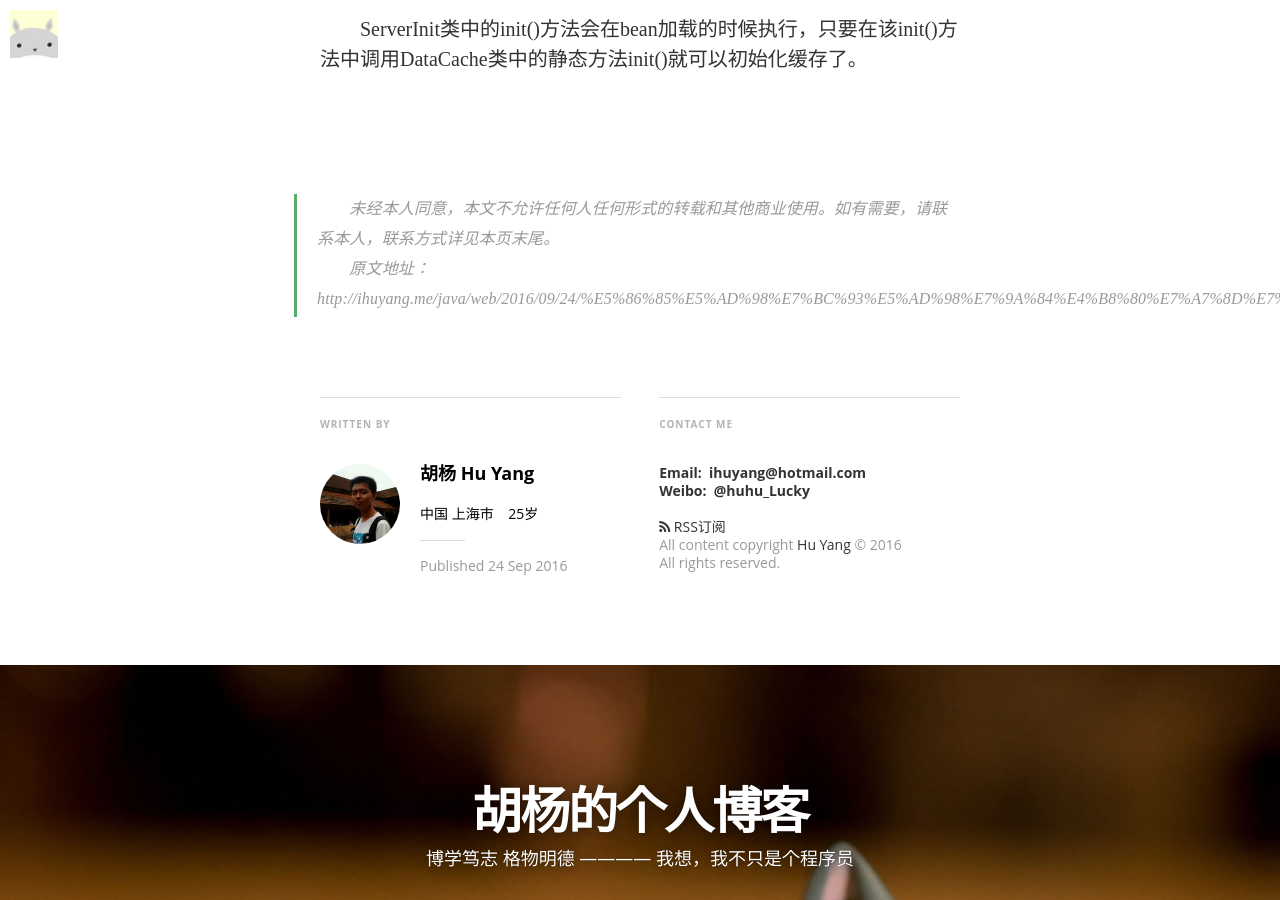
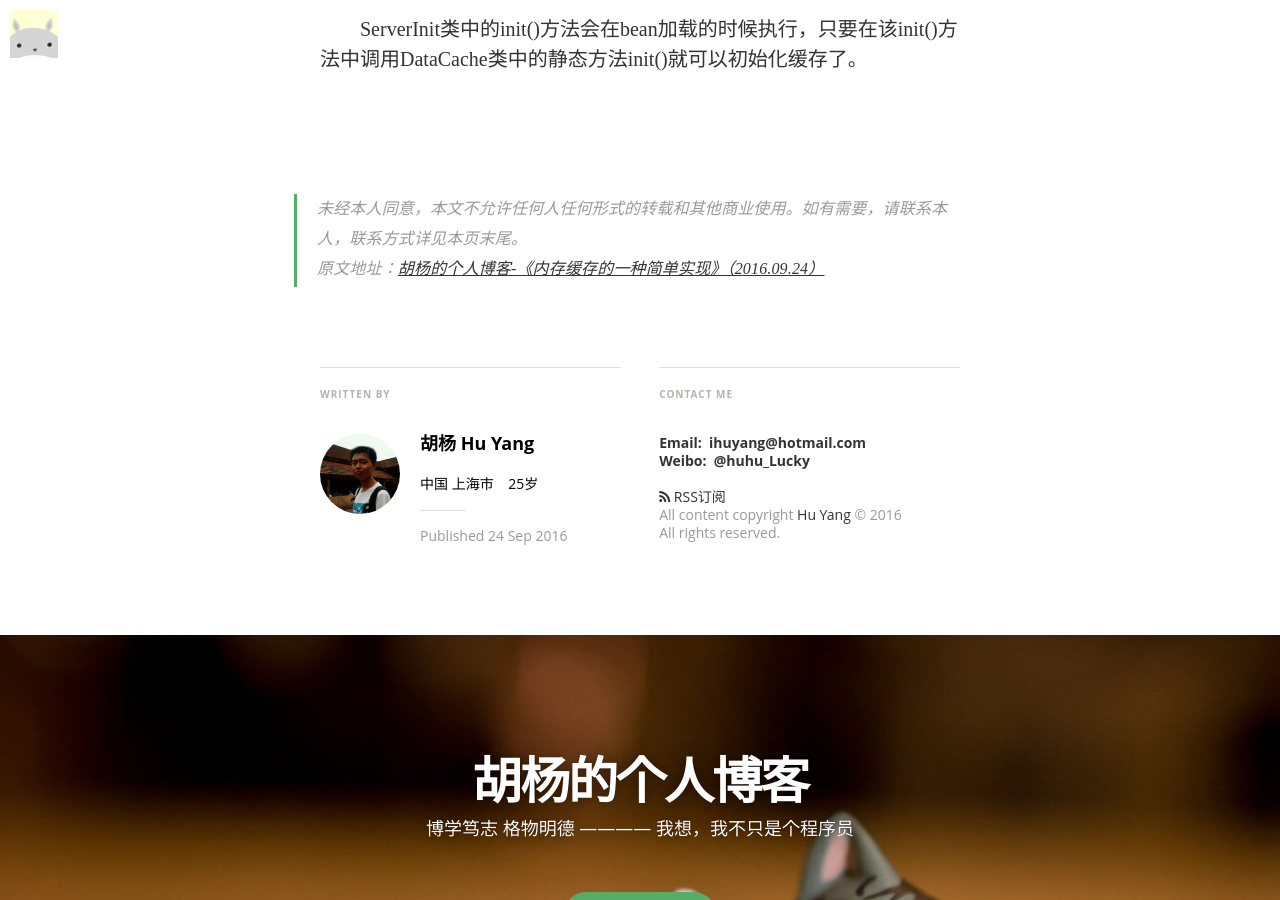
Before and after one commit to ihuyang/myblog, a Jekyll site: the page built from _posts/2016-09-24-内存缓存的一种简单实现.md, in a window 1280 px wide and 900 px high, scrolled down 6866 px. Built offline with Jekyll 4.4.1, drawn with Linux system fonts in a browser that asks for light colours; nearby versions of some CDN libraries; some web fonts are replaced; comment, search, counter and statistics services are not loaded.

Commit message:
interface modified

```diff
--- a/_posts/2016-09-24-内存缓存的一种简单实现.md
+++ b/_posts/2016-09-24-内存缓存的一种简单实现.md
@@ -265,6 +265,7 @@ image2: /assets/article_images/2014-11-30-mediator_features/night-track-mobile.J
 <br>
 <br>
 <br>
->　　未经本人同意，本文不允许任何人任何形式的转载和其他商业使用。如有需要，请联系本人，联系方式详见本页末尾。
+
+>未经本人同意，本文不允许任何人任何形式的转载和其他商业使用。如有需要，请联系本人，联系方式详见本页末尾。
 <br>
->　　原文地址：http://ihuyang.me/java/web/2016/09/24/%E5%86%85%E5%AD%98%E7%BC%93%E5%AD%98%E7%9A%84%E4%B8%80%E7%A7%8D%E7%AE%80%E5%8D%95%E5%AE%9E%E7%8E%B0.html
+>原文地址：[胡杨的个人博客-《内存缓存的一种简单实现》（2016.09.24）](http://ihuyang.me/java/web/2016/09/24/%E5%86%85%E5%AD%98%E7%BC%93%E5%AD%98%E7%9A%84%E4%B8%80%E7%A7%8D%E7%AE%80%E5%8D%95%E5%AE%9E%E7%8E%B0.html)
```
